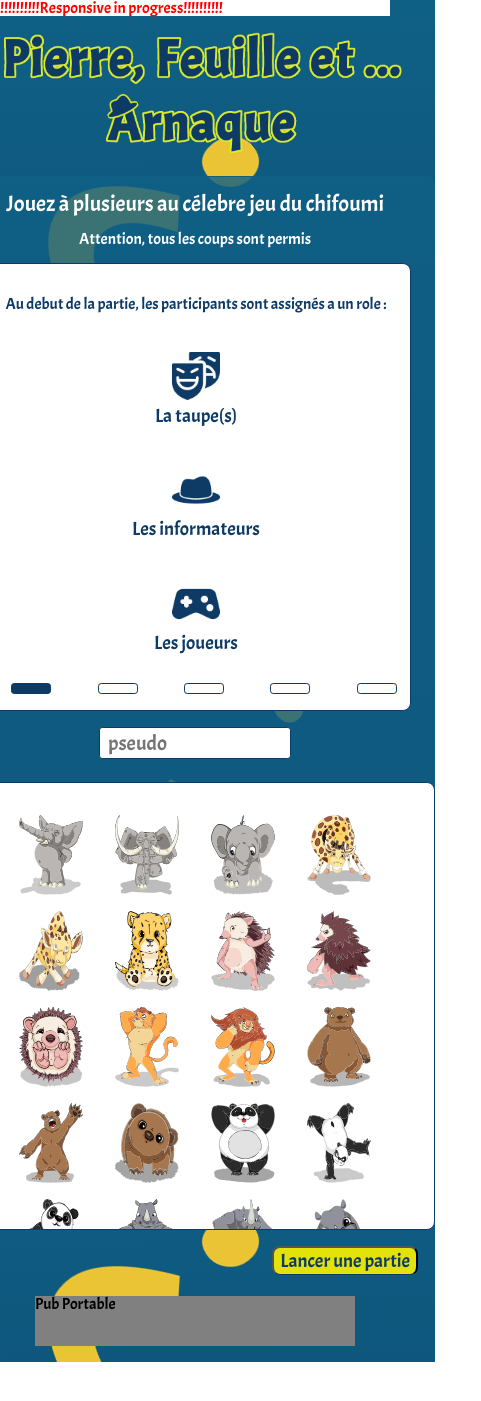
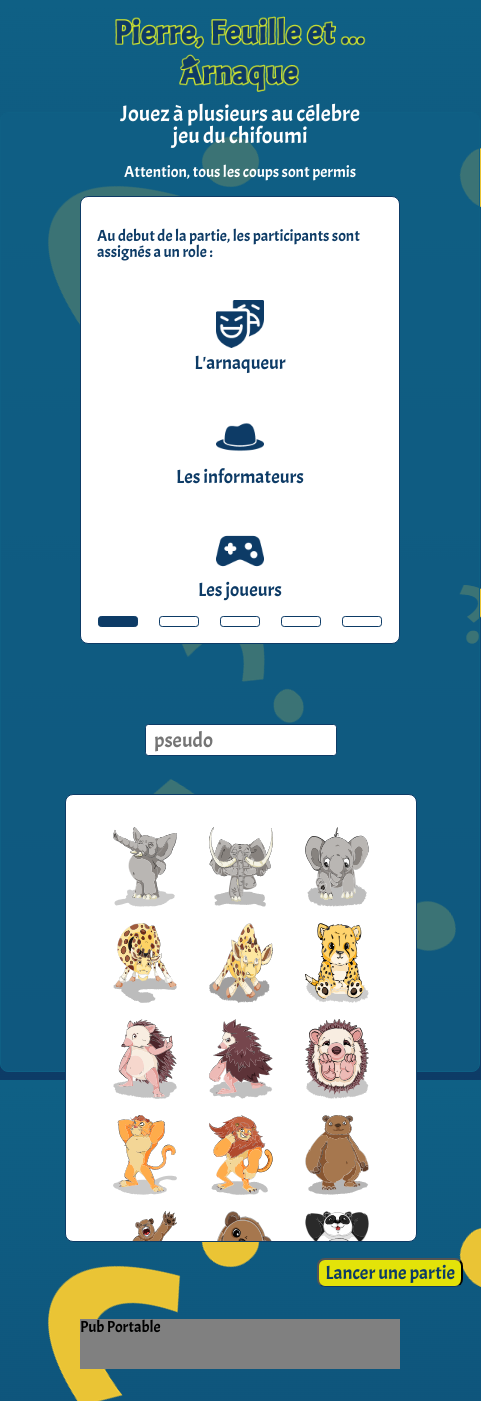
Before and after one commit to Charles-Magne/Chifoumi-Final, a React app: page / in a window 390 px wide. Shown: the whole page, 481 px wide, since content can reach past the window. Before the commit the page ends 1362 px from the top, so only its background shows below. Built offline with nearby package versions, Linux system fonts and the light colour scheme.

Commit message:
fix responsive homePage

```diff
--- a/src/components/Acceuil/index.js
+++ b/src/components/Acceuil/index.js
@@ -8,7 +8,6 @@ import { useEffect, useState } from "react";
 import { savePseudoHote } from "../../action/Avatar";
 import { fetchCodeSalon } from "../../action/Salon";
 
-
 //les imgs
 import background from "../../assets/Pictures/Fond-decran/Background.png";
 import titre from "../../assets/Pictures/Titre/Pierre, feuille et Arnaques.png";
@@ -17,18 +16,16 @@ import titre from "../../assets/Pictures/Titre/Pierre, feuille et Arnaques.png";
 import Carousel from "../Carousel";
 import AvatarChoix from "../AvatarChoix";
 
-
 function Accueil() {
-
   const dispatch = useDispatch();
   const navigate = useNavigate();
 
-    // On import le code du salon
+  // On import le code du salon
   const salonState = useSelector((state) => state.salon.lobby); // On import le code du salon
 
   // On envoie le code du salon vers le state pour gerer la redirection
   useEffect(() => {
-    console.log('On test le random =>' ,Math.random());
+    console.log("On test le random =>", Math.random());
     const salon = Math.round(Math.random() * 10000000000000000);
     dispatch(fetchCodeSalon(salon));
   }, []);
@@ -60,20 +57,19 @@ function Accueil() {
     // ternaire pour checker si un avatar a etait choisi
     const checkAvatar =
       avatarImg == undefined
-        ? (alerteAvatar.style.display = "flex" , console.log('pas de photo?') )
-        : (alerteAvatar.style.display = "none" ) ;
+        ? ((alerteAvatar.style.display = "flex"), console.log("pas de photo?"))
+        : (alerteAvatar.style.display = "none");
 
     // ternaire pour savoir si on peut passer a la page suivante et identifer le pseudo cliquer comme hote
     const nextPage =
       avatarImg != undefined && valueName != ""
-        ? ( navigate(`Send-invitation/${salonState}`) )
+        ? navigate(`Send-invitation/${salonState}`)
         : "";
   };
 
   return (
     <div>
-      <div>
-        <div className="responsiveAlert" >!!!!!!!!!!Responsive in progress!!!!!!!!!!</div>
+      <div className="contenerImgTitre">
         <img className="imgTitre" src={titre} alt="titre" />
       </div>
       <div className="contenaireMain">
@@ -94,7 +90,7 @@ function Accueil() {
               <div className="alertLength">
                 Attention, seulement 10 caractères
               </div>
-              <form type="text">
+              <form className="formName" type="text">
                 <input
                   onChange={pseudoValue}
                   value={valueName}
@@ -112,9 +108,11 @@ function Accueil() {
               Lancer une partie
             </button>
           </div>
+          <div className="contenerpubPortable">
+            <div className="pubPortable">Pub Portable</div>
+          </div>
         </div>
         <div className="Pub-right">pub2</div>
-        <div className="pubPortable" >Pub Portable</div>
       </div>
     </div>
   );
--- a/src/components/Acceuil/style.scss
+++ b/src/components/Acceuil/style.scss
@@ -1,12 +1,8 @@
 @use "../../assets/vars.scss";
 
 body {
-  background-image: url("../../assets/Pictures/Fond-decran/Background.png") ;
-  font-family: vars.$police-main ;
-}
-
-.responsiveAlert{
-  display: none;
+  background-image: url("../../assets/Pictures/Fond-decran/Background.png");
+  font-family: vars.$police-main;
 }
 
 .imgTitre {
@@ -34,36 +30,36 @@ body {
   width: 60rem;
   display: flex;
   flex-direction: column;
-  background-color: rgba(15,96,133,0.8);
+  background-color: rgba(15, 96, 133, 0.8);
   //background-color: linear-gradient(90deg, rgba(13,59,102,1) , rgba(15,96,133,1)) ;
   border: 1px vars.$bleu-secondary solid;
   border-radius: 0.5rem;
   padding: 1rem 0 0 0;
 }
 
-.reglePseudo{
+.reglePseudo {
   display: flex;
   flex-direction: row;
 }
 
-.contenerRegle{
+.contenerRegle {
   display: flex;
   flex-direction: column;
   align-items: center;
   width: 50%;
 }
 
-.titreRegle{
+.titreRegle {
   color: white;
   font-size: 1.4rem;
 }
 
-.soustitreRegle{
+.soustitreRegle {
   color: white;
   margin: 1rem 0 1rem 0;
 }
 
-.contenerPseudo{
+.contenerPseudo {
   display: flex;
   flex-direction: column;
   width: 50%;
@@ -71,7 +67,7 @@ body {
   color: vars.$bleu-main;
 }
 
-.alertLength{
+.alertLength {
   position: absolute;
   top: 10.1rem;
   display: none;
@@ -83,7 +79,7 @@ body {
   border: 1px solid vars.$red;
 }
 
-.alertEmpty{
+.alertEmpty {
   position: absolute;
   top: 10.1rem;
   display: none;
@@ -95,20 +91,20 @@ body {
   border: 1px solid vars.$red;
 }
 
-.inputNameHote{
+.inputNameHote {
   border: 1px solid vars.$bleu-main;
   border-radius: vars.$raduisLittle;
   height: 2rem;
   width: 12rem;
   margin: 1rem 0 1.4rem 0;
-  padding: 0 0 0 0.5rem ;
+  padding: 0 0 0 0.5rem;
   font-family: vars.$police-main;
   font-size: 1.3rem;
   color: vars.$bleu-main;
   text-transform: lowercase;
 }
 
-.alertAvatarEmpty{
+.alertAvatarEmpty {
   position: absolute;
   top: 14rem;
   right: 51rem;
@@ -121,13 +117,13 @@ body {
   border: 1px solid vars.$red;
 }
 
-.ContenerButton{
+.ContenerButton {
   display: flex;
   width: 100%;
   justify-content: flex-end;
 }
 
-.buttonLaunch{
+.buttonLaunch {
   display: flex;
   margin: 1rem 1rem 0 0;
   background-color: vars.$jaune-main;
@@ -145,7 +141,7 @@ body {
   background-color: gray;
 }
 
-.pubPortable{
+.pubPortable {
   display: none;
 }
 
@@ -165,44 +161,38 @@ body {
 // Les ecrans jusqu'a 1320PX de large
 @media screen and (max-width:1320px) {
 
-  // a supprimer lorsque le responsive est fini
-  .responsiveAlert{
-    display: flex;
-    background-color: white;
-    color: red;
-  }
-
   .Pub-left {
     position: sticky;
     top: 10rem;
   }
 
-  .reglePseudoButton{
+  .reglePseudoButton {
     height: 60rem;
     width: 30rem;
   }
-.reglePseudo{
+
+  .reglePseudo {
     display: flex;
     flex-direction: column;
   }
 
-.contenerRegle{
+  .contenerRegle {
     width: 100%;
   }
 
-.titreRegle{
+  .titreRegle {
     display: flex;
     justify-content: center;
     width: 100%;
     font-size: 1.4rem;
   }
 
-.contenerPseudo{
+  .contenerPseudo {
     width: 100%;
   }
 
-.ContenerButton{
-  padding: 0 0 3rem 0 ;
+  .ContenerButton {
+    padding: 0 0 2rem 0;
   }
 
   .Pub-right {
@@ -240,11 +230,82 @@ body {
     display: none;
   }
 
-  .pubPortable{
+  .contenerpubPortable {
+    display: flex;
+    justify-content: center;
+    width: 100%;
+  }
+
+  .pubPortable {
     display: flex;
     height: 50px;
     width: 320px;
     background-color: gray;
-    margin: 0 0 1rem 0;
+    margin: 0 0 2rem 0;
   }
 }
+
+// Les ecrans jusqu'a 499PX de large
+@media screen and (max-width:499px) {
+
+  .contenaireMain {
+    width: 30rem;
+    display: flex;
+  }
+
+  .reglePseudoButton {
+    display: flex;
+    justify-content: center;
+    margin: 0 0 0 1rem;
+  }
+
+  .contenerImgTitre {
+    width: 30rem;
+  }
+
+  .imgTitre {
+    width: auto;
+    height: 5rem;
+    display: flex;
+  }
+
+  .titreRegle {
+    margin: 20rem 0 0 0;
+  }
+
+  .reglePseudoButton {
+    margin: 0;
+    padding: 0;
+  }
+
+  .titreRegle {
+    width: 15rem;
+    text-align: center;
+  }
+
+  .contenerPseudo {
+    display: flex;
+    width: 30rem;
+    justify-items: center;
+  }
+
+  .formName {
+    display: flex;
+    margin: 4rem 0 1rem 0;
+  }
+
+  .alertEmpty {
+    display: block;
+    //position: fixed;
+    //top: 1rem;
+    //right: 10rem;
+    //background-color: white;
+    font-size: 0.7rem;
+    padding: 0.3rem;
+    border-radius: vars.$raduisLittle;
+    color: vars.$red;
+    border: 1px solid vars.$red;
+    background-color: green;
+  }
+
+}
--- a/src/components/AvatarChoix/index.js
+++ b/src/components/AvatarChoix/index.js
@@ -108,7 +108,7 @@ const nameMJ = useSelector((state) => state.avatar.hote.valuePseudo); // le nom
 
 
   return (
-    <div>
+    <div className="avatarContenerMain">
       <div className="avatarContener">
         <div className="wrapperAvatarImg">
           {tableauAvatar.map((tableauAvatar) => (
--- a/src/components/AvatarChoix/style.scss
+++ b/src/components/AvatarChoix/style.scss
@@ -53,3 +53,18 @@
 
 
 }
+
+// Les ecrans jusqu'a 499PX de large
+@media screen and (max-width:499px) {
+
+  .avatarContenerMain{
+    width: 27rem;
+    display: flex;
+    justify-content: space-around;
+  }
+
+.avatarContener{
+  width: 22rem;
+  display: flex;
+}
+}
--- a/src/components/Carousel/index.js
+++ b/src/components/Carousel/index.js
@@ -318,7 +318,7 @@ if (timeDisplay == 0) {
           </span>
           <div className="role">
             <img className="iconeRole" src={taupe} alt="IconeTaupe" />
-            <span className="RoleName">La taupe(s)</span>
+            <span className="RoleName">L'arnaqueur</span>
           </div>
           <div className="role">
             <img
@@ -343,7 +343,7 @@ if (timeDisplay == 0) {
               alt="iconeTaupe"
             />
             <span className="titreRegle2">
-              La taupe va recevoir un symbole à defendre
+              L'arnaqueur va recevoir un symbole à defendre
             </span>
           </div>
           <span className="DansCeCasLa">Par exemple :</span>
@@ -357,7 +357,7 @@ if (timeDisplay == 0) {
             <img className="CardSymbole" src={Ciseaux} alt="cardCiseaux" />
           </div>
           <span className="DansCeCasLa">
-            Dans ce cas la, la taupe va devoir inciter les joueurs à jouer les
+            Dans ce cas la, l'arnaqueur va devoir inciter les joueurs à jouer les
             symboles perdant face a la feuille.
           </span>
           <div className="cardExemple2">
@@ -377,7 +377,7 @@ if (timeDisplay == 0) {
             Plus les joueurs se trompent,
           </span>
           <span className="DansCeCasLa policebig">
-            Plus la taupe gagne de points
+            Plus l'arnaqueur gagne de points
           </span>
         </div>
         {/* ****************Ici c'est le Troisieme article*****************************  */}
@@ -406,7 +406,7 @@ if (timeDisplay == 0) {
           </span>
           <img className="imgRole iconeRoleAll" src={taupe} alt="iconeTaupe" />
           <span className="DansCeCasLa">
-            Mais attention, Les Taupes vont esseyer de se faire passer pour les
+            Mais attention, l'arnaqueur va esseyer de se faire passer pour les
             informateurs afin inciter les joueurs a jouer le mauvais symbole.
           </span>
         </div>
@@ -423,7 +423,7 @@ if (timeDisplay == 0) {
             </span>
           </div>
           <span className="DansCeCasLa">
-            Par exemple, si la taupe défends :
+            Par exemple, si l'arnaqueur défends :
           </span>
           <img
             className="CardSymbole cardRed sautDeLigne"
--- a/src/components/Carousel/style.scss
+++ b/src/components/Carousel/style.scss
@@ -190,6 +190,25 @@
   background-color: vars.$bleu-main;
 }
 
+// Les ecrans jusqu'a 499PX de large
+@media screen and (max-width:499px) {
+
+  .carouselContenerMaine{
+    width: 20rem;
+    display: flex;
+    justify-content: center;
+  }
+
+  .carouselContener{
+    width: 20rem;
+  }
+  .contenereTimerbar{
+    width: 20rem;
+    padding: 0 1rem 0 0;
+  }
+
+}
+
 // Exemple de Mixine de Tony
 /*
 @mixin test {
--- a/src/middlewares/role.js
+++ b/src/middlewares/role.js
@@ -31,8 +31,8 @@ const role = (store) => (next) => (action) => {
 
   switch(action.type){
     case SEND_RANDOM_FOR_ROLE:{
-      //socket = window.io("http://localhost:3001");
-      socket = window.io("https://play.pierrefeuillearnaque.com:45263");
+      socket = window.io("http://localhost:3001");
+      //socket = window.io("https://play.pierrefeuillearnaque.com:45263");
       socket.emit("sendRandomforRole", {
         number: action.randomRole,
         id: action.indexSelf,
```
Also changed, not shown: src/assets/index.html (+3 -2 lines), src/middlewares/webSocketConnection.js (+11 -16 lines). Lines whose indentation alone changed are shown as unchanged.
